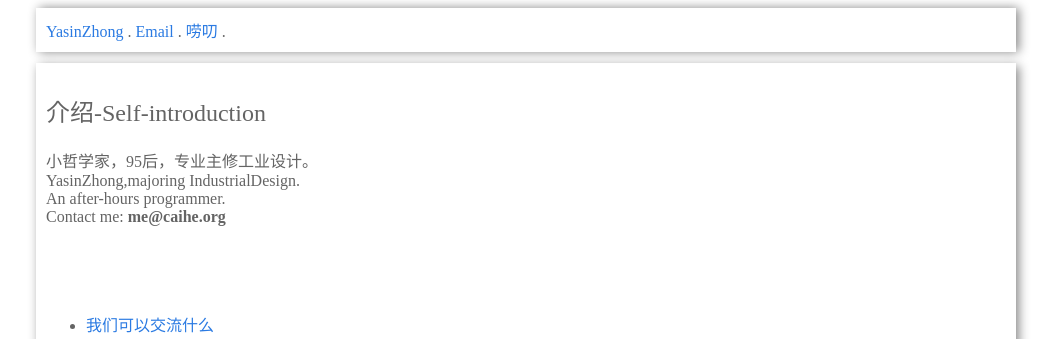
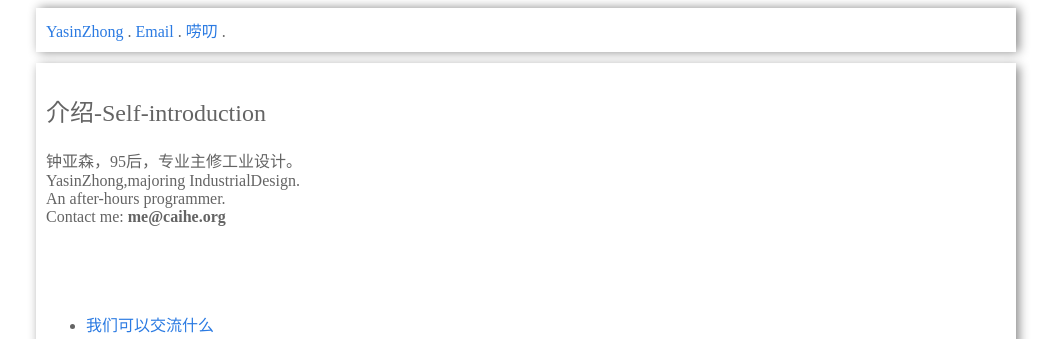
Before and after one commit to YasinZhong/yasinzhong.github.io, a Jekyll site: the page built from _posts/2017-05-31-自我介绍.html, in a window 1280 px wide. Shown: the top 339 px of the page, without its empty margins (114-1171 px from the left). Built offline with Jekyll 4.4.1, drawn with Linux system fonts in a browser that asks for light colours.

Commit message:
Update 2017-05-31-自我介绍.html

```diff
--- a/_posts/2017-05-31-自我介绍.html
+++ b/_posts/2017-05-31-自我介绍.html
@@ -4,7 +4,7 @@ title: 介绍-Self-introduction
 ---
 
 			<h2>{{ page.title }}</h2>
-			<p>小哲学家，95后，专业主修工业设计。<br/>
+			<p>钟亚森，95后，专业主修工业设计。<br/>
 			YasinZhong,majoring IndustrialDesign.<br/>
 			An after-hours programmer.<br/>Contact me: <b>me@caihe.org</b>
 			</p>
```
